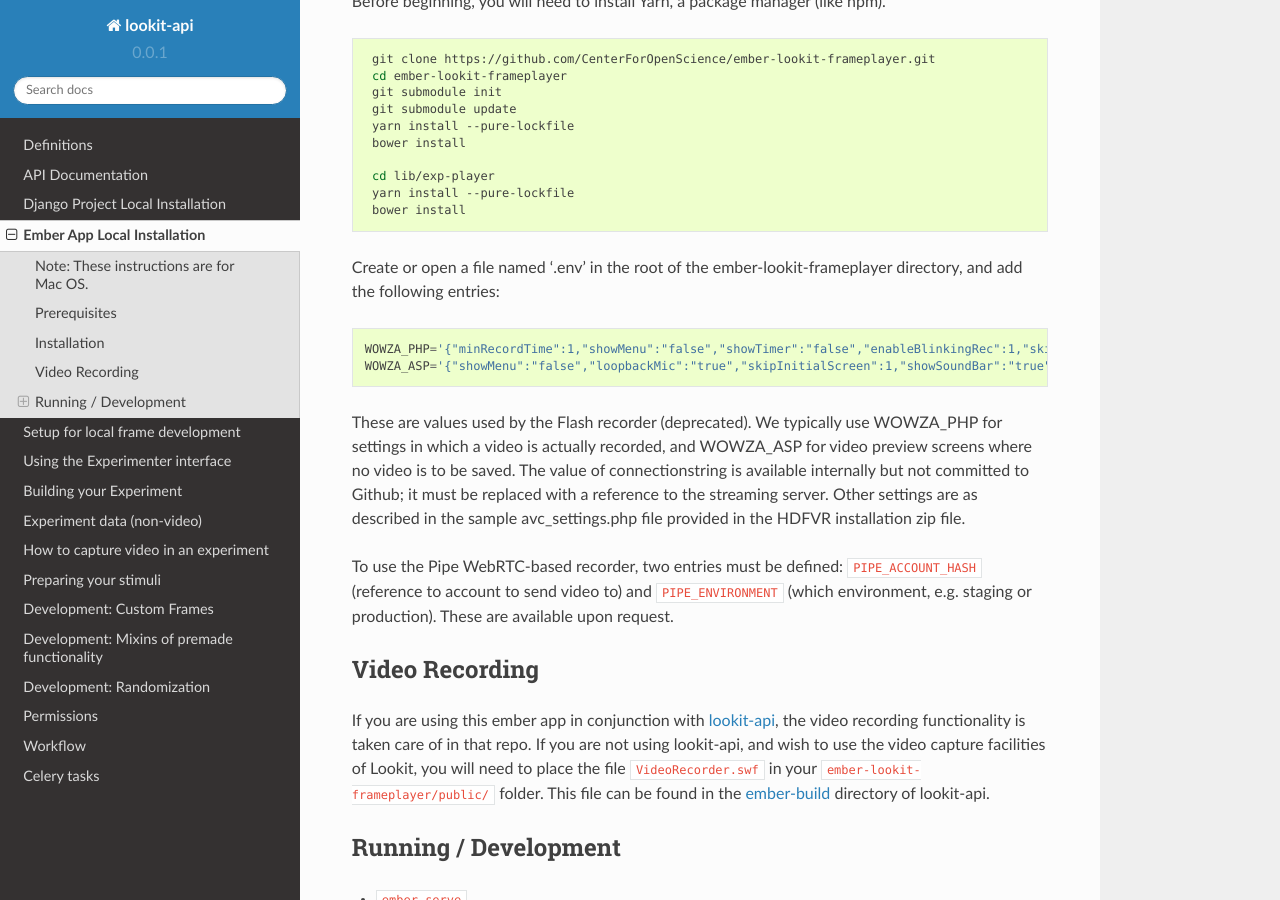
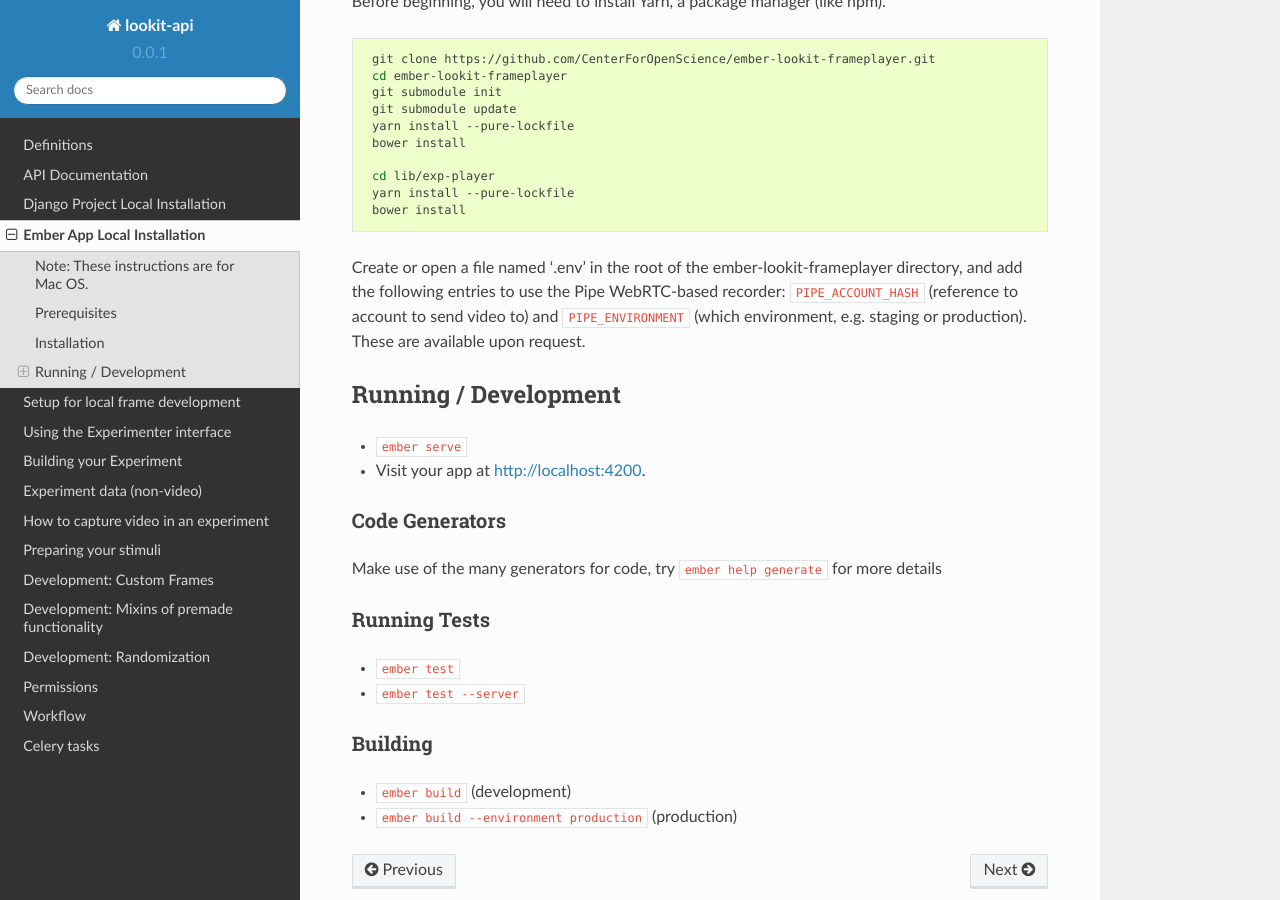
Before and after one commit to lookit/lookit-api, a Sphinx documentation site: the page built from docs/source/ember-app-installation.md, in a window 1280 px wide and 900 px high, scrolled down 674 px. Built offline with Sphinx 7.4.7 and the Read the Docs theme 2.0.0, drawn with Linux system fonts in a browser that asks for light colours.

Commit message:
Feature/webrtc video (#108)
* add endpoint for renaming video on S3 once pipe finishes processing

* use https as default locally

* update docs regarding new recording solution

* finish update rtd docs

* style fixes upon review

* skip failing video renaming test for now

* Remove Flash player copy config and build commands, and references in docs

* remove Flash player file

````diff
--- a/docs/source/ember-app-installation.md
+++ b/docs/source/ember-app-installation.md
@@ -34,20 +34,10 @@
  bower install
 ```
 
-Create or open a file named '.env' in the root of the ember-lookit-frameplayer directory, and add the following entries:
-
-```
-WOWZA_PHP='{"minRecordTime":1,"showMenu":"false","showTimer":"false","enableBlinkingRec":1,"skipInitialScreen":1,"recordAgain":"false","showSoundBar":"true","hideDeviceSettingsButtons":1,"microphoneGain": 60,"connectionstring":"CONNECTIONSTRING"}'
-WOWZA_ASP='{"showMenu":"false","loopbackMic":"true","skipInitialScreen":1,"showSoundBar":"true","snapshotEnable":"false"}'
-```
-
-These are values used by the Flash recorder (deprecated). We typically use WOWZA_PHP for settings in which a video is actually recorded, and WOWZA_ASP for video preview screens where no video is to be saved. The value of connectionstring is available internally but not committed to Github; it must be replaced with a reference to the streaming server. Other settings are as described in the sample avc_settings.php file provided in the HDFVR installation zip file.
-
-To use the Pipe WebRTC-based recorder, two entries must be defined: `PIPE_ACCOUNT_HASH` (reference to account to send video to) and `PIPE_ENVIRONMENT` (which environment, e.g. staging or production). These are available upon request.
-
-## Video Recording
-If you are using this ember app in conjunction with [lookit-api](https://github.com/CenterForOpenScience/lookit-api), the video recording functionality is taken care of in that repo. If you are not using lookit-api, and wish to use the video capture facilities of Lookit, you will need to place the file `VideoRecorder.swf`
-in your `ember-lookit-frameplayer/public/` folder.  This file can be found in the [ember-build](https://github.com/CenterForOpenScience/lookit-api/tree/develop/ember_build) directory of lookit-api.
+Create or open a file named '.env' in the root of the ember-lookit-frameplayer directory,
+and add the following entries to use the Pipe WebRTC-based recorder: `PIPE_ACCOUNT_HASH`
+(reference to account to send video to) and `PIPE_ENVIRONMENT` (which environment, e.g.
+staging or production). These are available upon request.
 
 ## Running / Development
 
--- a/docs/source/experimenter.rst
+++ b/docs/source/experimenter.rst
@@ -258,7 +258,7 @@
 Viewing all study attachments
 ----------------------------------------
 To view all video responses to your study, navigate to https://lookit.mit.edu/exp/studies/<study_id>/responses/attachments/.
-You can filter on video attachment name. The format of the video names is `videoStream_{study_id}_{frame_name}_{response_id}.flv`
+You can filter on video attachment name. The format of the video names is `videoStream_{study_id}_{frame_name}_{response_id}.mp4`
 
 Video attachments can be downloaded individually.  You also have the option of bulk downloading all consent videos for your study, or bulk downloading all responses.
 The bulk download will take place asynchronously, so once the videos have been downloaded and put in a zip file, you will get an email telling you this is done.
````
Also changed, not shown: docs/source/celery_tasks.md (+2 -2 lines), 4 other files.
